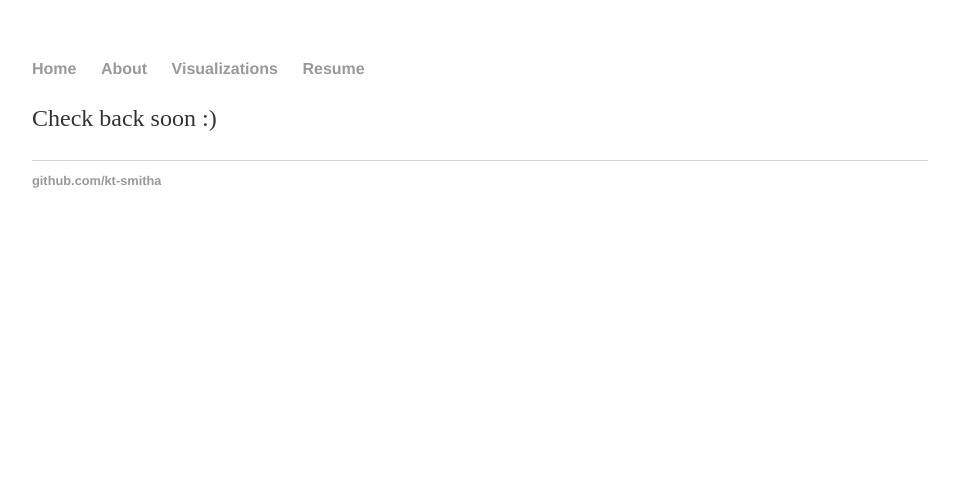
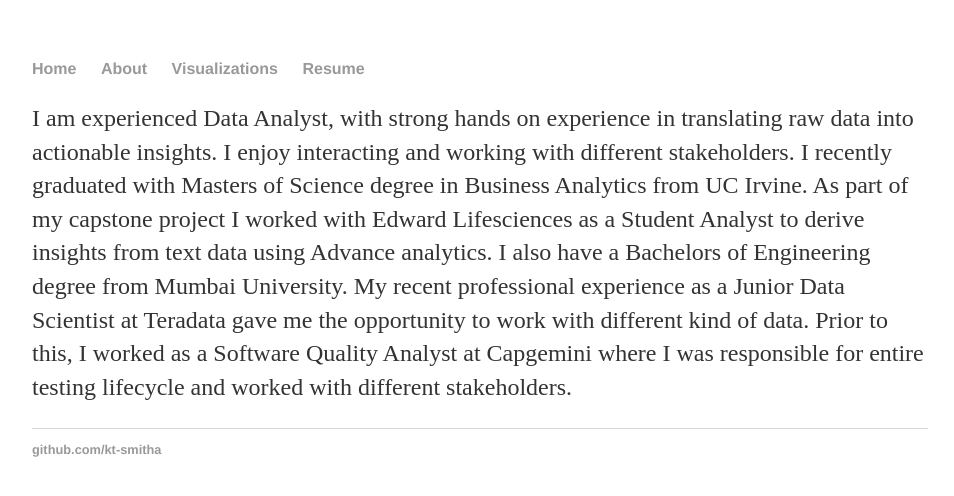
Before and after one commit to kt-smitha/kt-smitha.github.io, a Jekyll site: the page built from about/index.html, in a window 1280 px wide. Shown: the top 496 px of the page, without its empty margins (160-1114 px from the left). Built offline with Jekyll 4.4.1, drawn with Linux system fonts in a browser that asks for light colours.

Commit message:
Update index.html
added content to about me

```diff
--- a/about/index.html
+++ b/about/index.html
@@ -4,6 +4,17 @@
 ---
 <div class="blurb">
 
-	<p>Check back soon :)</p>
+	<p>I am experienced Data Analyst, with strong hands on experience in translating raw data into actionable insights.
+	I enjoy interacting and working with different stakeholders.
+
+	I recently graduated with Masters of Science degree in Business Analytics from UC Irvine. As part of my capstone project
+	I worked with Edward Lifesciences as a Student Analyst to derive insights from text data using Advance analytics.
+	I also have a Bachelors of Engineering degree from Mumbai University.
+
+	My recent professional experience as a Junior Data Scientist at Teradata gave me the opportunity to work with different
+	kind of data. Prior to this, I worked as a Software Quality Analyst at Capgemini where I was responsible for entire testing lifecycle
+	and worked with different stakeholders.
+
+	</p>
 
 </div><!-- /.blurb -->
```
